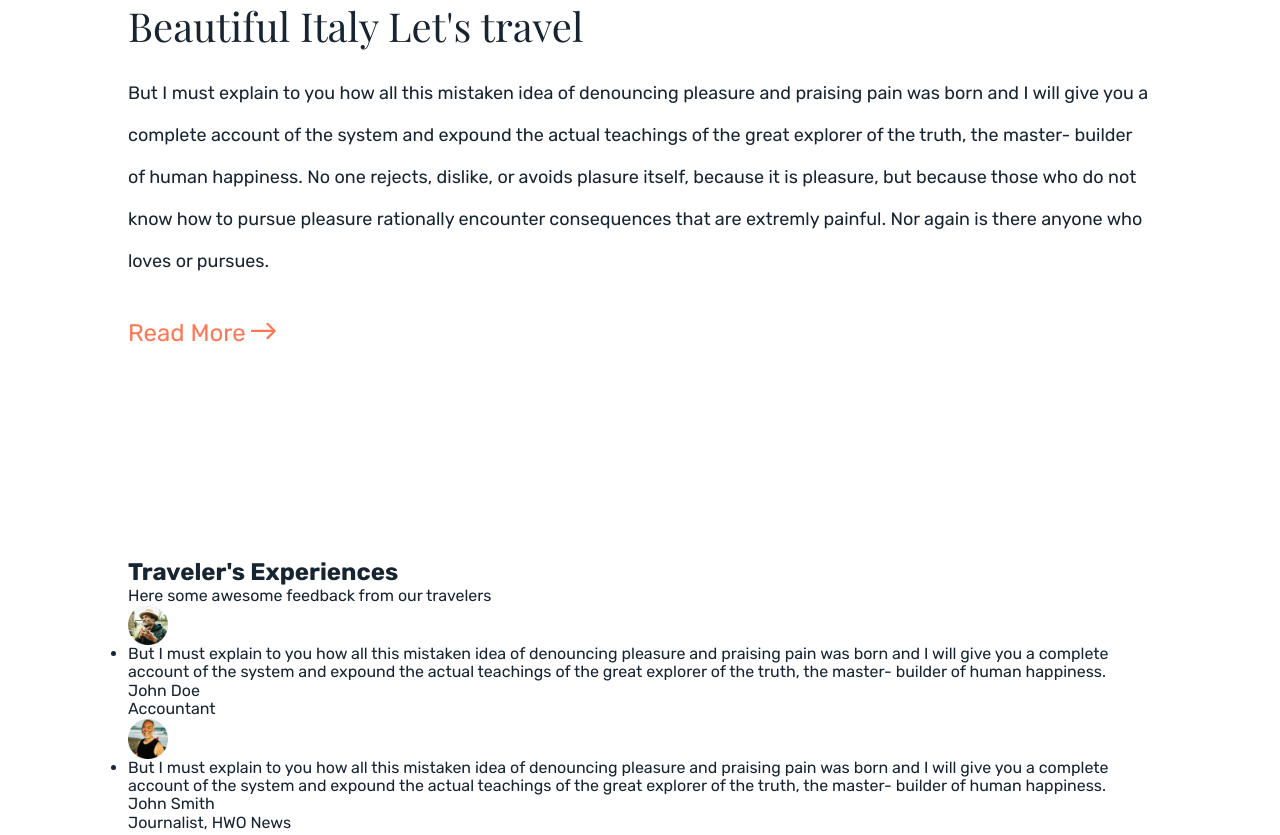
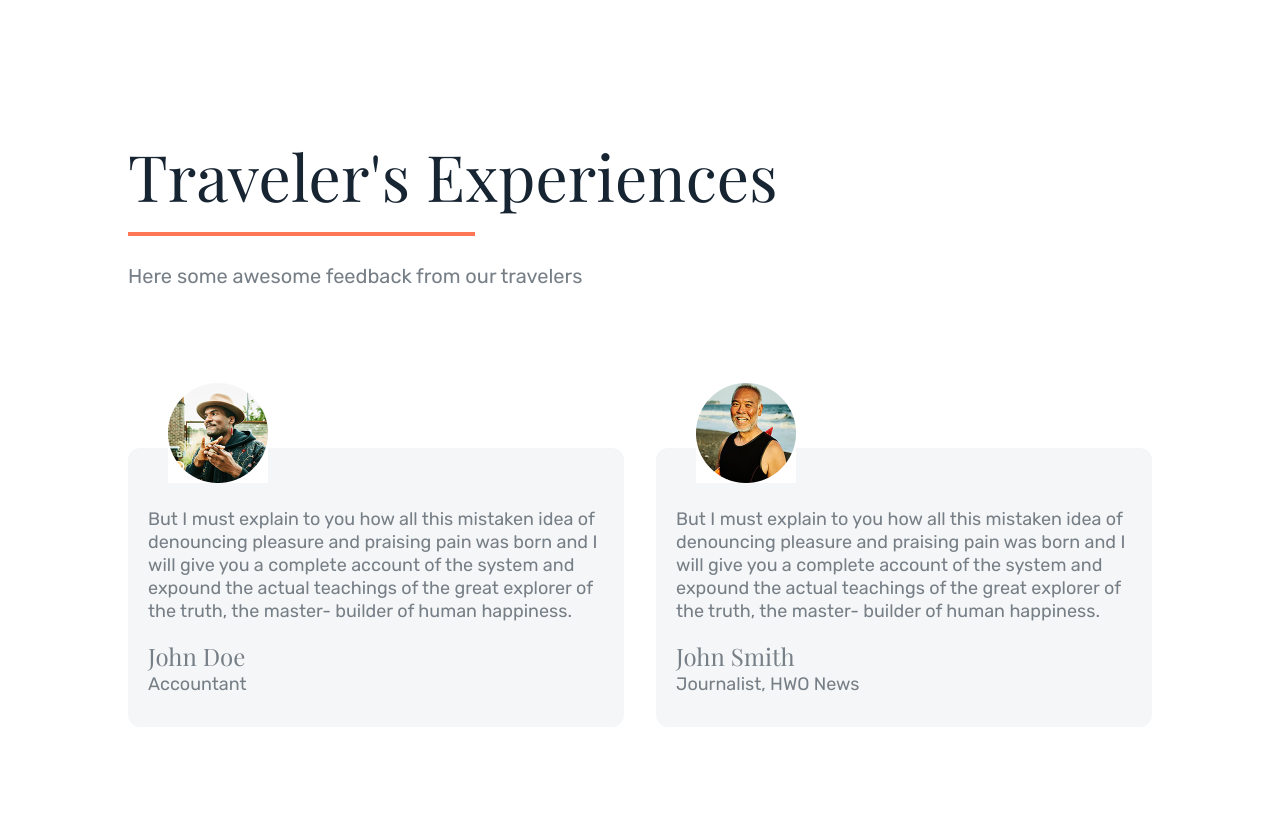
Before and after one commit to llizzokk/travellian-project, a plain HTML site: page index.html in a window 1280 px wide. Shown: the part 4092-4927 px from the top of the page. Drawn offline with nearby package versions, Linux system fonts and the light colour scheme.

Commit message:
update css

```diff
--- a/css/styles.css
+++ b/css/styles.css
@@ -417,10 +417,6 @@ button {
   font-size: 18px;
   color: #767e86;
 }
-.blog-content {
-}
-.blog-content-wrap {
-}
 .blog-content-title {
   font-family: "Playfair Display", sans-serif;
   font-weight: 400;
@@ -445,6 +441,89 @@ button {
 }
 .blog-link-icon {
   fill: #ff7757;
+}
+
+/* feedback */
+
+.feedback-section {
+}
+.section {
+}
+.feedback-container {
+}
+.container {
+}
+.feedback-head {
+  display: flex;
+  flex-direction: column;
+  align-items: flex-start;
+  margin-bottom: 100px;
+  position: relative;
+}
+.feedback-title {
+  font-family: "Playfair Display", sans-serif;
+  font-weight: 400;
+  font-size: 40px;
+  color: #172432;
+  margin-bottom: 52px;
+}
+.feedback-title::after {
+  position: absolute;
+  top: 120px;
+  left: 0;
+  content: " ";
+  border: 2px solid #ff7757;
+  width: 190px;
+  height: 0px;
+}
+.feedback-text {
+  width: 288px;
+  font-weight: 400;
+  font-size: 18px;
+  color: #767e86;
+}
+.feedback-list-wrap {
+}
+.feedback-list {
+  display: flex;
+  flex-direction: column;
+  align-items: center;
+  justify-content: center;
+  gap: 80px;
+  list-style-type: none;
+}
+.feedback-list-item {
+  position: relative;
+  width: 288px;
+  background-color: #f5f6f7;
+  border-radius: 12px;
+  padding: 60px 20px 32px 20px;
+}
+.feedback-item-img {
+  width: 100px;
+  height: 100px;
+  position: absolute;
+  left: 20px;
+  top: -65px;
+}
+.feedback-item-text {
+  font-weight: 400;
+  font-size: 18px;
+  line-height: 128%;
+  color: #767e86;
+  margin-bottom: 20px;
+}
+.feedback-item-name {
+  font-family: "Playfair Display", sans-serif;
+  font-weight: 400;
+  font-size: 24px;
+  color: #767e86;
+  margin-bottom: 4px;
+}
+.feedback-item-prof {
+  font-weight: 400;
+  font-size: 18px;
+  color: #767e86;
 }
 
 /* media */
@@ -556,6 +635,45 @@ button {
   .offer-item-price {
     margin-bottom: 0;
   }
+  .blog-title {
+    font-size: 54px;
+  }
+  .blog-title::after {
+    top: 83px;
+  }
+  .blog-text {
+    width: 536px;
+    font-size: 20px;
+  }
+  .blog-content-title {
+    font-size: 54px;
+    width: 362px;
+  }
+  .feedback-head {
+    margin-bottom: 160px;
+  }
+  .feedback-title {
+    font-size: 54px;
+  }
+  .feedback-title::after {
+    top: 83px;
+    width: 347px;
+  }
+  .feedback-text {
+    width: 704px;
+    font-size: 20px;
+  }
+  .feedback-list {
+    flex-direction: row;
+    gap: 32px;
+  }
+  .feedback-list-item {
+    width: 388px;
+  }
+  .feedback-item-img {
+    left: 40px;
+    top: -65px;
+  }
 }
 @media screen and (min-width: 1152px) {
   .container {
@@ -641,6 +759,33 @@ button {
   .offer-list-item {
     width: calc((100% - 32) / 3);
   }
+  .blog-title {
+    font-size: 64px;
+  }
+  .blog-title::after {
+    top: 93px;
+  }
+  .blog-content {
+    display: flex;
+    justify-content: center;
+    align-items: center;
+    gap: 32px;
+  }
+  .blog-content-wrap {
+    width: 528px;
+  }
+  .feedback-head {
+    margin-bottom: 160px;
+  }
+  .feedback-title {
+    font-size: 64px;
+  }
+  .feedback-title::after {
+    top: 93px;
+  }
+  .feedback-list-item {
+    width: 500px;
+  }
 }
 @media screen and (min-width: 1440px) {
   .container {
@@ -674,4 +819,7 @@ button {
   .popular-text {
     width: 1172px;
   }
+  .feedback-list-item {
+    width: 600px;
+  }
 }
```
